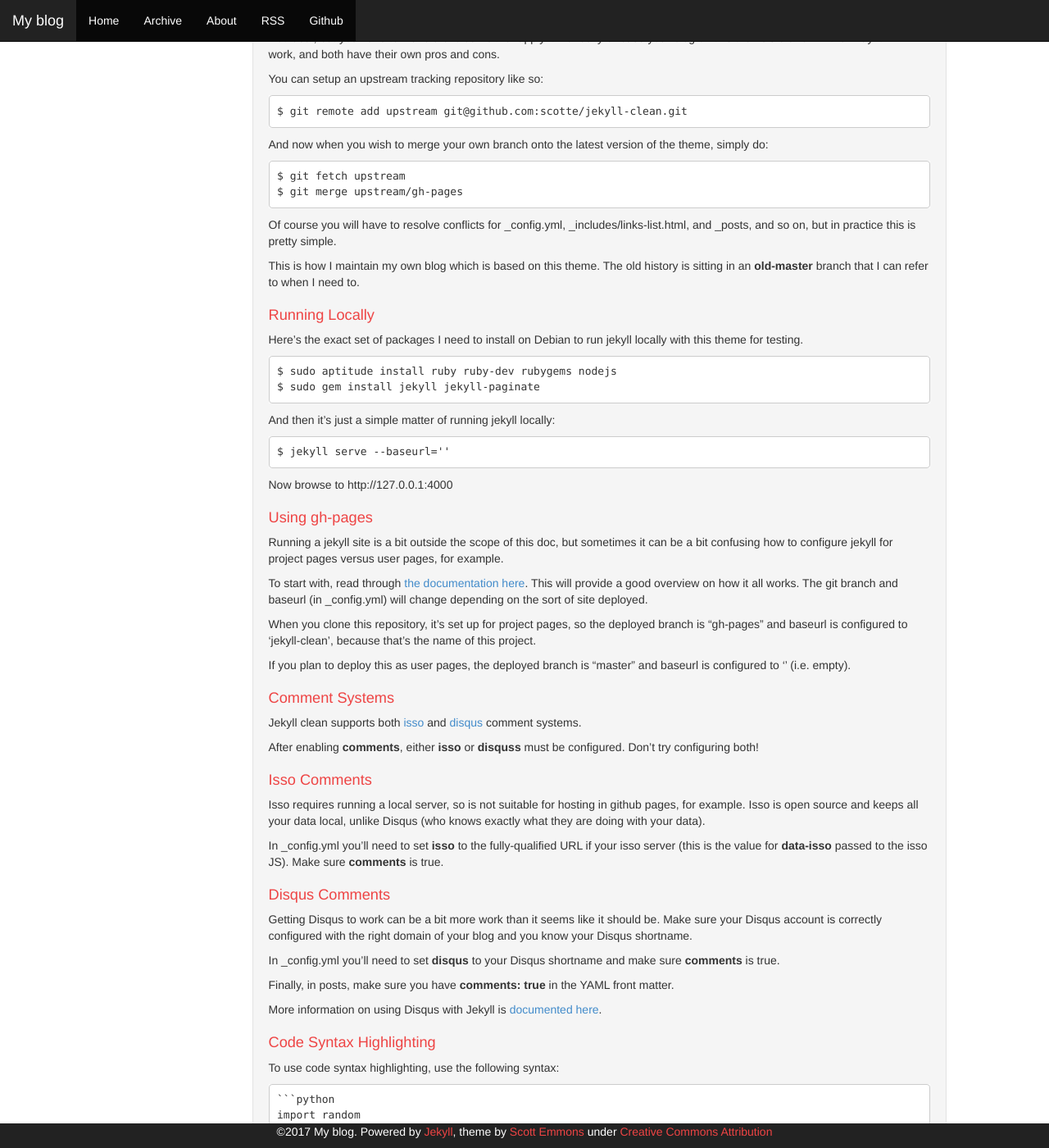
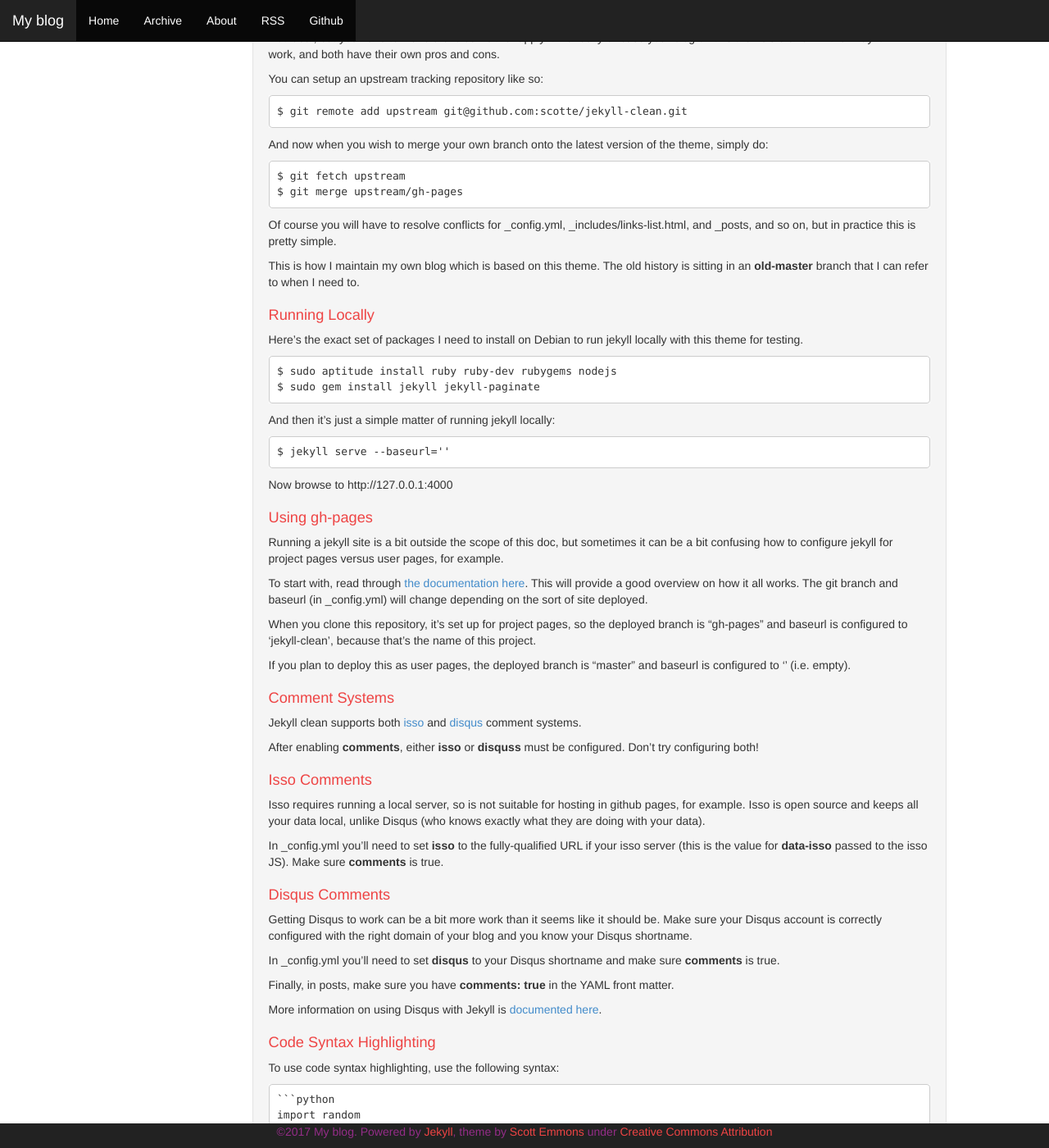
Before and after one commit to scotte/jekyll-clean, a Jekyll site: the page built from index.html, in a window 1280 px wide and 1400 px high, scrolled down 614 px. Shown: the whole window at 82% size. Built offline with Jekyll 4.4.1, drawn with Linux system fonts in a browser that asks for light colours; the list of posts is cut into pages by our own code.

Commit message:
copywright

```diff
--- a/css/theme.css
+++ b/css/theme.css
@@ -4,7 +4,7 @@ body {
 }
 
 .copyright {
-    color: #ffffff;
+    color: #942D88;
 }
 
 .footer {
```
